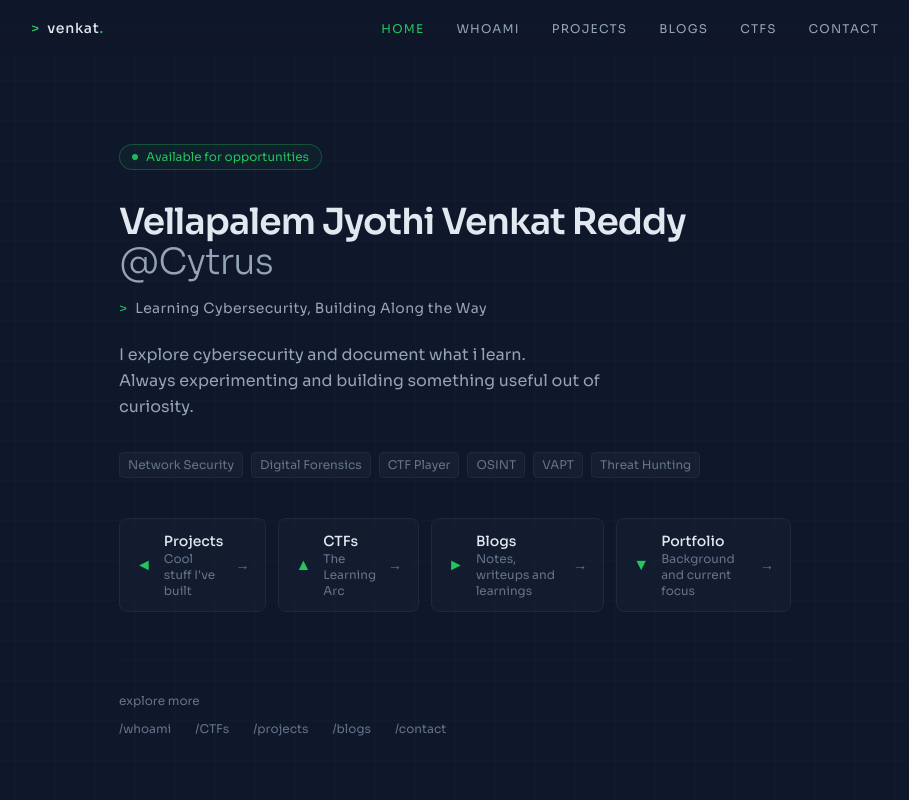
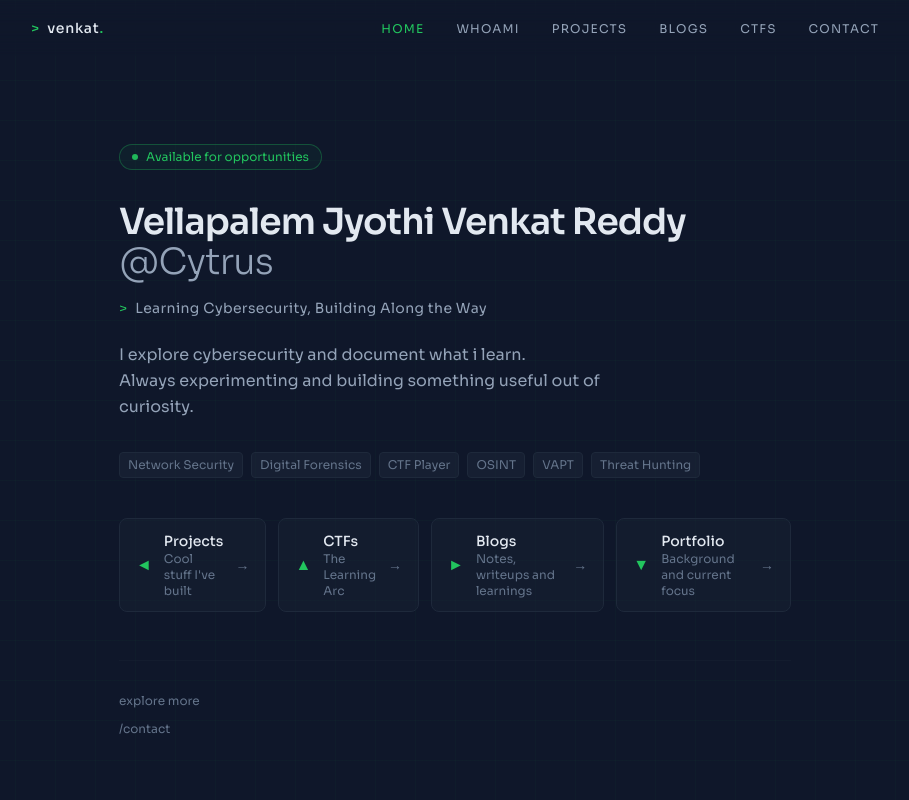
Before and after one commit to venkatvellapalem/portfolio, a Next.js app: page / in a window 1280 px wide. Shown: the top 800 px of the page, without its empty margins (185-1094 px from the left). Built offline with nearby package versions, Linux system fonts and the light colour scheme.

Commit message:
Update homepage

```diff
--- a/app/page.tsx
+++ b/app/page.tsx
@@ -112,18 +112,6 @@ export default function HomePage() {
         <div className="animate-fade-in opacity-0 delay-500 mt-12 pt-8 border-t border-border/30">
           <p className="font-mono text-xs text-text-dim mb-3">explore more</p>
           <div className="flex gap-6">
-            <Link href="/whoami" className="font-mono text-xs text-text-dim hover:text-accent-green transition-colors hover-underline">
-              /whoami
-            </Link>
-            <Link href="/ctfs" className="font-mono text-xs text-text-dim hover:text-accent-green transition-colors hover-underline">
-              /CTFs
-            </Link>
-            <Link href="/projects" className="font-mono text-xs text-text-dim hover:text-accent-green transition-colors hover-underline">
-              /projects
-            </Link>
-            <Link href="/blogs" className="font-mono text-xs text-text-dim hover:text-accent-green transition-colors hover-underline">
-              /blogs
-            </Link>
             <Link href="/contact" className="font-mono text-xs text-text-dim hover:text-accent-green transition-colors hover-underline">
               /contact
             </Link>
```
